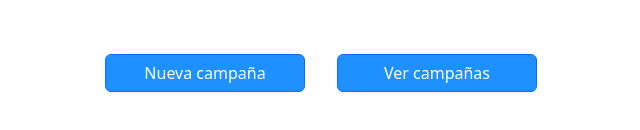
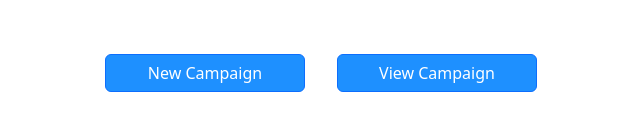
Before and after one commit to zoek1/galaxy, a React (Create React App) app in the folder dapp/: page / in a window 1280 px wide. Shown: the part 376-506 px from the top of the page, without its empty margins (319-959 px from the left). Built offline with nearby package versions, Linux system fonts and the light colour scheme.

Commit message:
Change of language

```diff
--- a/dapp/src/pages/IndexPage.js
+++ b/dapp/src/pages/IndexPage.js
@@ -10,8 +10,8 @@ const IndexPage = (props) => {
             <h1>Loyalty DApp {address}</h1>
           </div>
           <div className="content-button">
-            <Link to={'/new'}><button className="btn1 btn btn-primary ">Nueva campaña</button></Link>
-            <Link to={'/new'}><button className="btn2 btn btn-primary">Ver campañas</button></Link>
+            <Link to={'/new'}><button className="btn1 btn btn-primary ">New Campaign</button></Link>
+            <Link to={'/new'}><button className="btn2 btn btn-primary">View Campaign</button></Link>
           </div>
         </div>
     );
```
